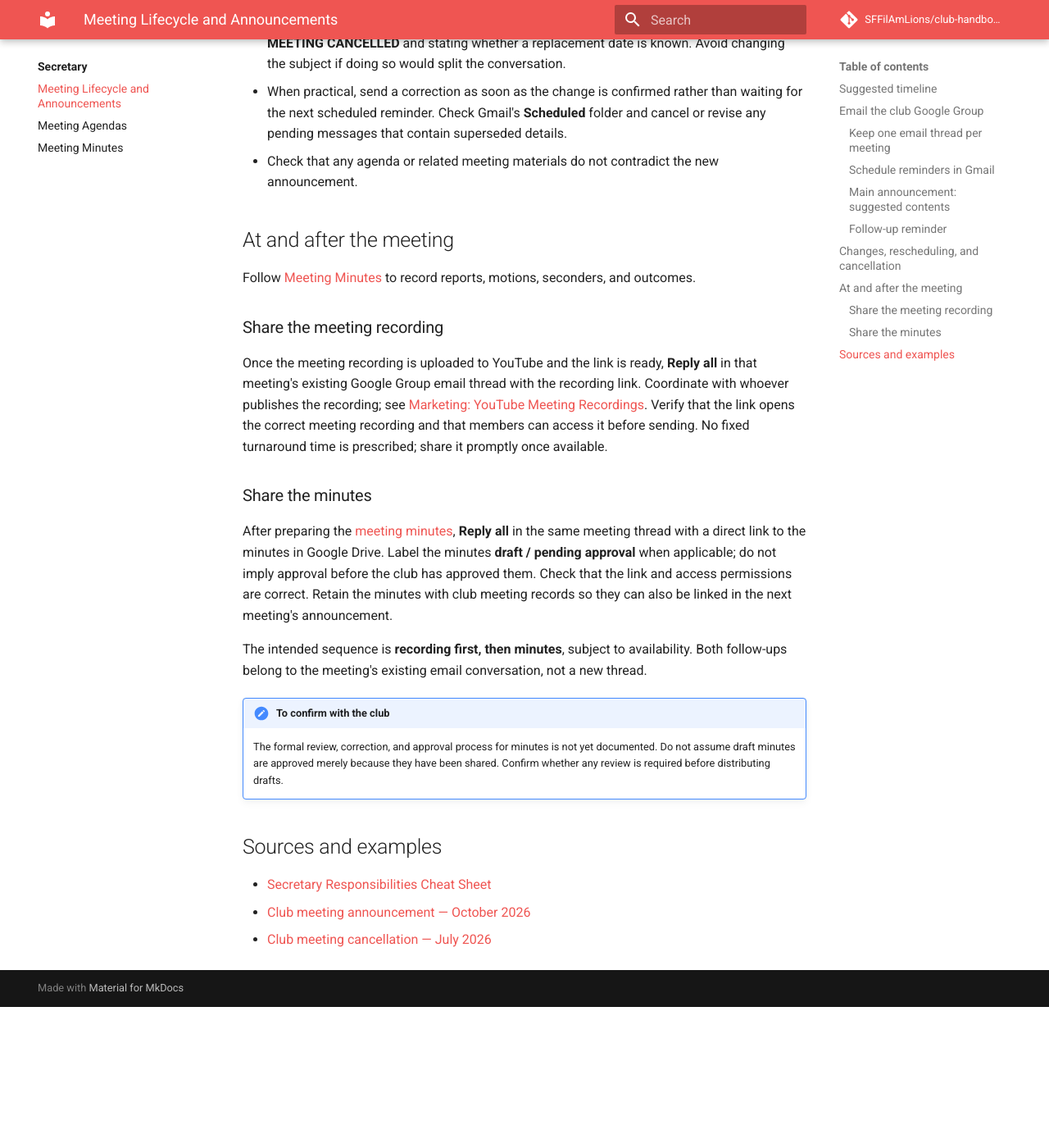
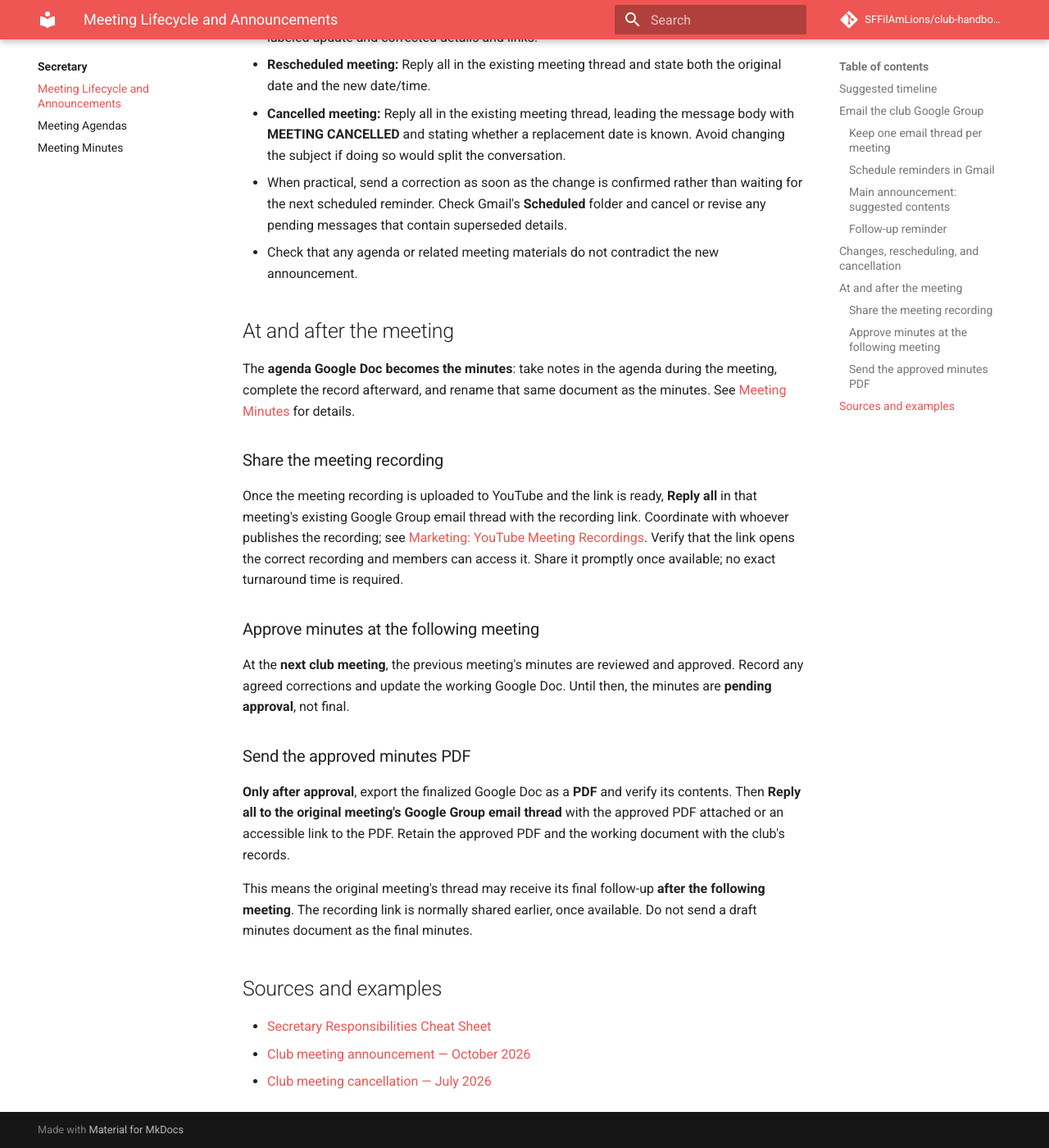
Before and after one commit to SFFilAmLions/club-handbook, an MkDocs documentation site: the page built from docs/secretary/meeting-lifecycle.md, in a window 1280 px wide and 1400 px high, scrolled down 3670 px. Shown: the whole window at 82% size. Built offline with MkDocs 1.6.1 and Material for MkDocs 9.7.7, drawn with Linux system fonts in a browser that asks for light colours; comment, search, counter and statistics services are not loaded; before the commit the page ends 4898 px from its top, so only the background shows below that; some of the changed text lies outside the part shown.

Commit message:
docs(secretary): finalize minutes as approved PDF after next meeting

```diff
--- a/docs/secretary/meeting-lifecycle.md
+++ b/docs/secretary/meeting-lifecycle.md
@@ -13,7 +13,9 @@
 | Roughly one day before | Send a brief reminder, repeating access details and highlighting updates. |
 | At the meeting | Bring the agenda and previous minutes; record proceedings and motions. |
 | After the meeting, once available | Reply in the same meeting thread with the YouTube recording link. |
-| After minutes are prepared | Share the [minutes](minutes.md) in that thread, clearly indicating whether they are draft or approved, and retain them with meeting records. |
+| After the meeting | Convert the working agenda Google Doc into draft minutes for approval at the next meeting. |
+| At the following meeting | Review and approve the previous meeting's minutes, recording any corrections. |
+| After approval | Export the finalized minutes as a PDF and reply in the **original meeting's email thread** with the PDF. |
 
 ## Email the club Google Group
 
@@ -22,13 +24,13 @@
 1. Open Gmail (or another email client) and start a message addressed to `SFFilAmLions@googlegroups.com`.
 2. Write a subject that clearly identifies the club meeting and **actual date**; for example, `Club Meeting — November 4, 2026` These are illustrative subjects, not a fixed naming convention. **Keep the same subject on replies** so the meeting's conversation remains together.
 3. Confirm the **date, time, physical location, and remote-attendance arrangements** for this specific meeting. Do not assume last month's details are still correct.
-4. Link the upcoming agenda and previous meeting's minutes directly from Google Drive. Verify that each link opens the intended document and that intended recipients have appropriate access.
+4. Link the upcoming agenda (the working Google Doc that will become the minutes) and the previous meeting's minutes for review directly from Google Drive. Verify that each link opens the intended document and that intended recipients have appropriate access.
 5. Include relevant meeting-specific details, such as potluck arrangements, if confirmed.
 6. Proofread the date (including weekday), time, links, and recipient before sending.
 
 ### Keep one email thread per meeting
 
-**Use a single Google Group conversation for each meeting.** Start the thread with the main announcement. Send the follow-up reminder, updated agenda links, Zoom details, post-meeting YouTube recording link, minutes, and other meeting-specific follow-ups by **Reply all** to that original message, keeping the club Google Group in the recipients. Do not compose a new message for routine follow-ups, and do not change the subject just to say “Reminder.” Start a new thread for the next meeting.
+**Use a single Google Group conversation for each meeting.** Start the thread with the main announcement. Send the follow-up reminder, updated agenda links, Zoom details, post-meeting YouTube recording link, approved minutes PDF, and other meeting-specific follow-ups by **Reply all** to that original message, keeping the club Google Group in the recipients. Do not compose a new message for routine follow-ups, and do not change the subject just to say “Reminder.” Start a new thread for the next meeting.
 
 Gmail generally keeps scheduled replies in their original conversation. However, **the initial announcement must be sent before a reply can be prepared against it**. Consequently, you cannot reliably schedule the initial message and its threaded follow-up as two independent new emails in advance and assume Gmail will join them later. If the original message has not been sent yet, schedule it first, then return after delivery to schedule a reply in that thread. Verify the recipient and conversation when preparing a scheduled reply.
 
@@ -50,7 +52,7 @@
 - A clear meeting date, start time, and venue/address.
 - The current Zoom joining link or other remote-attendance instructions, **if applicable and verified**.
 - A clickable link to the [agenda](agendas.md).
-- A clickable link to the previous meeting's [minutes](minutes.md).
+- A clickable link to the previous meeting's [minutes](minutes.md) for review and approval, if still pending.
 - Other confirmed instructions, such as potluck details.
 
 **Example outline** (replace all bracketed fields):
@@ -79,7 +81,7 @@
 
 ### Follow-up reminder
 
-A short follow-up **around the day before** is a useful default. **Reply all in the existing meeting thread**, rather than composing a new email. Repeat the meeting date, time, location, remote-attendance information, and agenda link. Call out anything that changed since the initial announcement. Include the previous minutes link when helpful.
+A short follow-up **around the day before** is a useful default. **Reply all in the existing meeting thread**, rather than composing a new email. Repeat the meeting date, time, location, remote-attendance information, and agenda link. Call out anything that changed since the initial announcement. Include the previous meeting's minutes link for review when relevant.
 
 There is no need to force two messages on exact days. For example, if the first announcement goes out very close to the meeting, avoid sending a redundant reminder immediately afterward.
 
@@ -95,21 +97,21 @@
 
 ## At and after the meeting
 
-Follow [Meeting Minutes](minutes.md) to record reports, motions, seconders, and outcomes.
+The **agenda Google Doc becomes the minutes**: take notes in the agenda during the meeting, complete the record afterward, and rename that same document as the minutes. See [Meeting Minutes](minutes.md) for details.
 
 ### Share the meeting recording
 
-Once the meeting recording is uploaded to YouTube and the link is ready, **Reply all** in that meeting's existing Google Group email thread with the recording link. Coordinate with whoever publishes the recording; see [Marketing: YouTube Meeting Recordings](../marketing/youtube.md). Verify that the link opens the correct meeting recording and that members can access it before sending. No fixed turnaround time is prescribed; share it promptly once available.
+Once the meeting recording is uploaded to YouTube and the link is ready, **Reply all** in that meeting's existing Google Group email thread with the recording link. Coordinate with whoever publishes the recording; see [Marketing: YouTube Meeting Recordings](../marketing/youtube.md). Verify that the link opens the correct recording and members can access it. Share it promptly once available; no exact turnaround time is required.
 
-### Share the minutes
+### Approve minutes at the following meeting
 
-After preparing the [meeting minutes](minutes.md), **Reply all** in the same meeting thread with a direct link to the minutes in Google Drive. Label the minutes **draft / pending approval** when applicable; do not imply approval before the club has approved them. Check that the link and access permissions are correct. Retain the minutes with club meeting records so they can also be linked in the next meeting's announcement.
+At the **next club meeting**, the previous meeting's minutes are reviewed and approved. Record any agreed corrections and update the working Google Doc. Until then, the minutes are **pending approval**, not final.
 
-The intended sequence is **recording first, then minutes**, subject to availability. Both follow-ups belong to the meeting's existing email conversation, not a new thread.
+### Send the approved minutes PDF
 
-!!! note "To confirm with the club"
+**Only after approval**, export the finalized Google Doc as a **PDF** and verify its contents. Then **Reply all to the original meeting's Google Group email thread** with the approved PDF attached or an accessible link to the PDF. Retain the approved PDF and the working document with the club's records.
 
-    The formal review, correction, and approval process for minutes is not yet documented. Do not assume draft minutes are approved merely because they have been shared. Confirm whether any review is required before distributing drafts.
+This means the original meeting's thread may receive its final follow-up **after the following meeting**. The recording link is normally shared earlier, once available. Do not send a draft minutes document as the final minutes.
 
 ## Sources and examples
 
```
Also changed, not shown: other parts of docs/secretary/meeting-lifecycle.md (+1 -1 lines).
